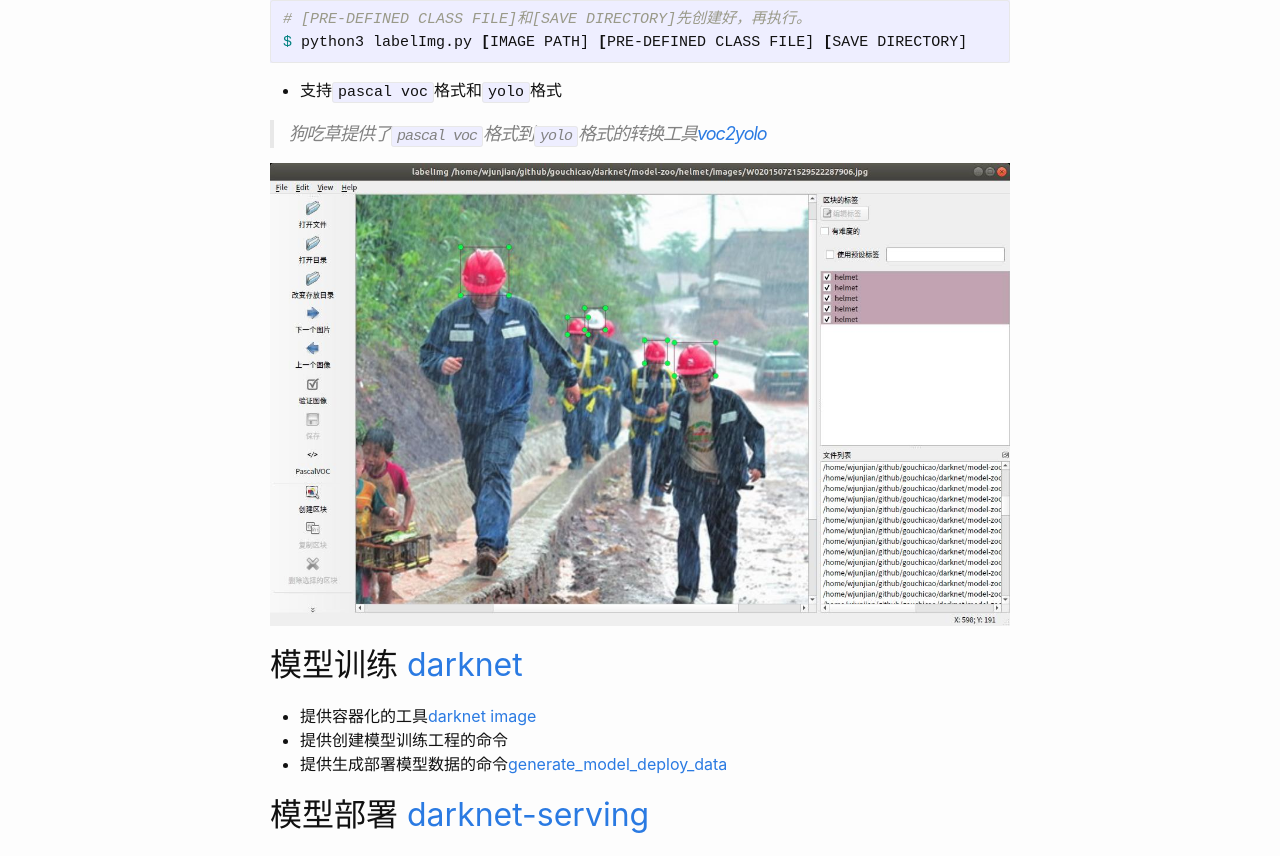
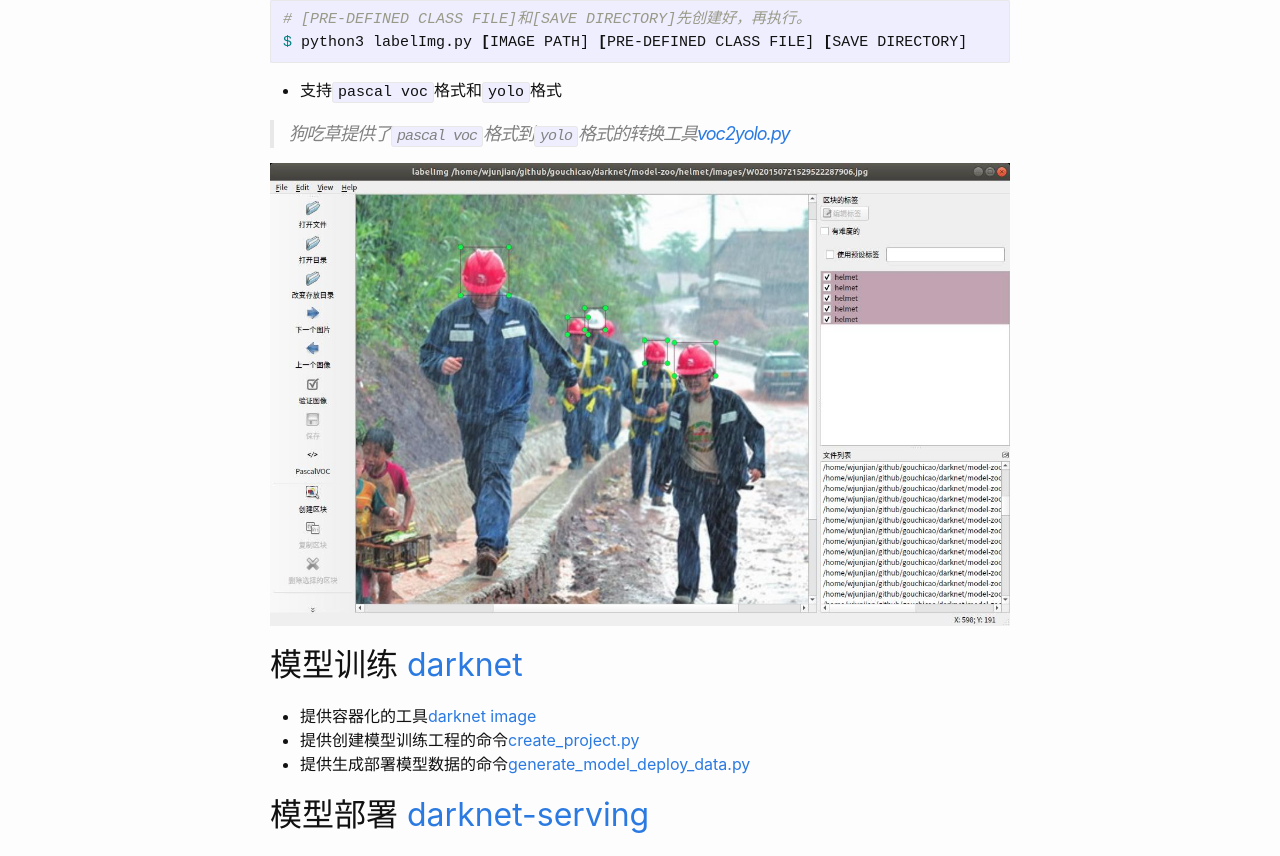
Before and after one commit to gouchicao/gouchicao.github.io, a Jekyll site: the page built from _posts/2019-07-05-Darknet-YOLOv3-Object-Detection-Solution.markdown, in a window 1280 px wide. Shown: the part 346-1202 px from the top of the page. Built offline with Jekyll 4.4.1, drawn with Linux system fonts in a browser that asks for light colours.

Commit message:
Update 2019-07-05-Darknet-YOLOv3-Object-Detection-Solution.markdown
create_project.py

````diff
--- a/_posts/2019-07-05-Darknet-YOLOv3-Object-Detection-Solution.markdown
+++ b/_posts/2019-07-05-Darknet-YOLOv3-Object-Detection-Solution.markdown
@@ -14,14 +14,14 @@ $ python3 labelImg.py [IMAGE PATH] [PRE-DEFINED CLASS FILE] [SAVE DIRECTORY]
 ```
 * 支持`pascal voc`格式和`yolo`格式
 
-> 狗吃草提供了`pascal voc`格式到`yolo`格式的转换工具[voc2yolo]
+> 狗吃草提供了`pascal voc`格式到`yolo`格式的转换工具[voc2yolo.py]
 
 ![labelImg 标注安全帽](/assets/images/labelimg-helmet.jpg)
 
 ## 模型训练 [darknet]
 * 提供容器化的工具[darknet image]
-* 提供创建模型训练工程的命令
-* 提供生成部署模型数据的命令[generate_model_deploy_data]
+* 提供创建模型训练工程的命令[create_project.py]
+* 提供生成部署模型数据的命令[generate_model_deploy_data.py]
 
 ## 模型部署 [darknet-serving]
 * 提供容器化的工具[darknet-serving image]
@@ -38,7 +38,8 @@ $ python3 labelImg.py [IMAGE PATH] [PRE-DEFINED CLASS FILE] [SAVE DIRECTORY]
 [darknet]: https://github.com/gouchicao/darknet
 [darknet-serving]: https://github.com/gouchicao/darknet-serving
 [gouchicao-video]: https://github.com/gouchicao/gouchicao-video
-[voc2yolo]: https://github.com/gouchicao/darknet/blob/master/voc2yolo.py
+[voc2yolo.py]: https://github.com/gouchicao/darknet/blob/master/voc2yolo.py
 [darknet image]: https://cloud.docker.com/u/gouchicao/repository/docker/gouchicao/darknet
 [darknet-serving image]: https://cloud.docker.com/u/gouchicao/repository/docker/gouchicao/darknet-serving
-[generate_model_deploy_data]: https://github.com/gouchicao/darknet/blob/master/generate_model_deploy_data.py
+[create_project.py]: https://github.com/gouchicao/darknet/blob/master/create_project.py
+[generate_model_deploy_data.py]: https://github.com/gouchicao/darknet/blob/master/generate_model_deploy_data.py
````
